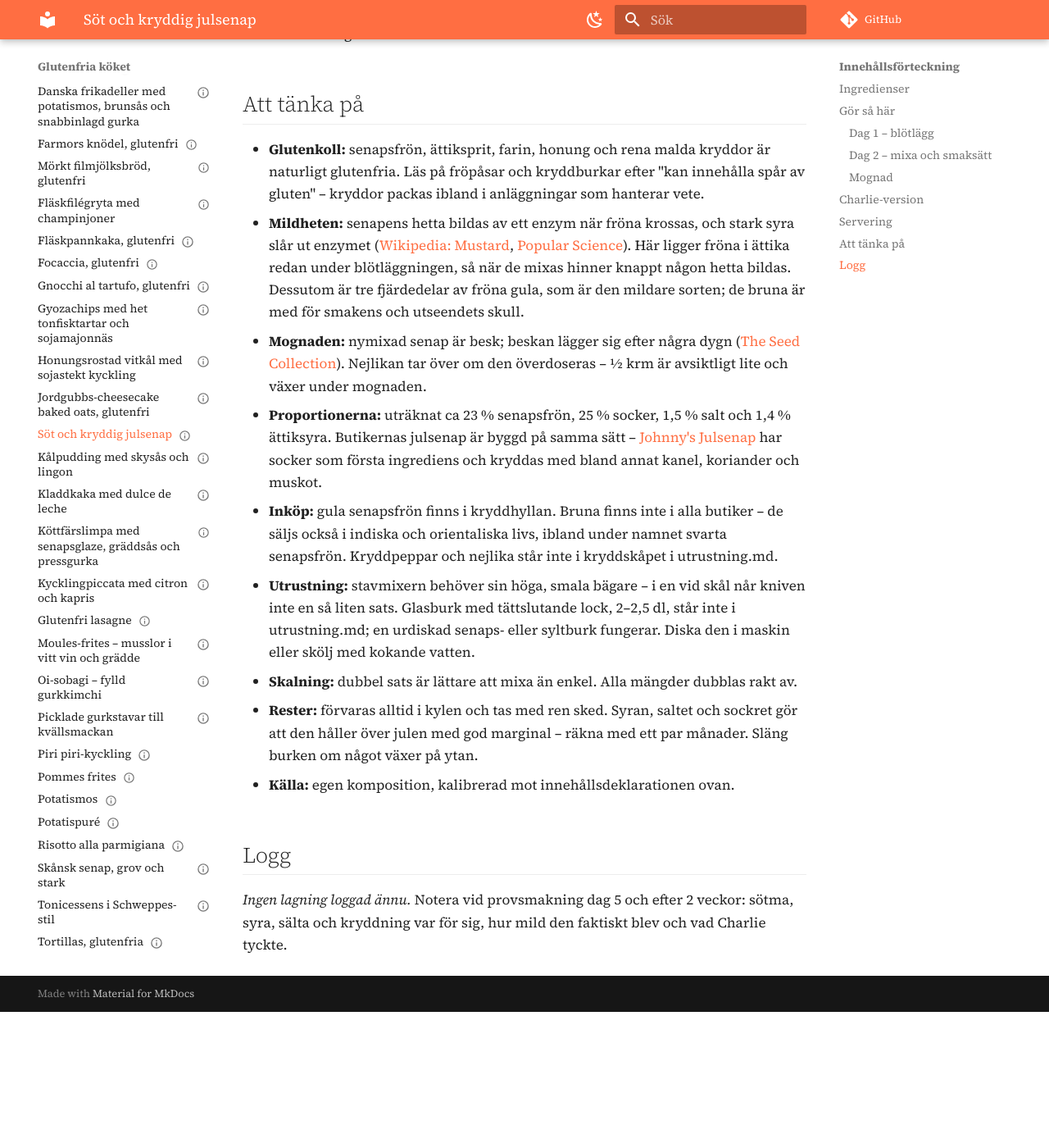
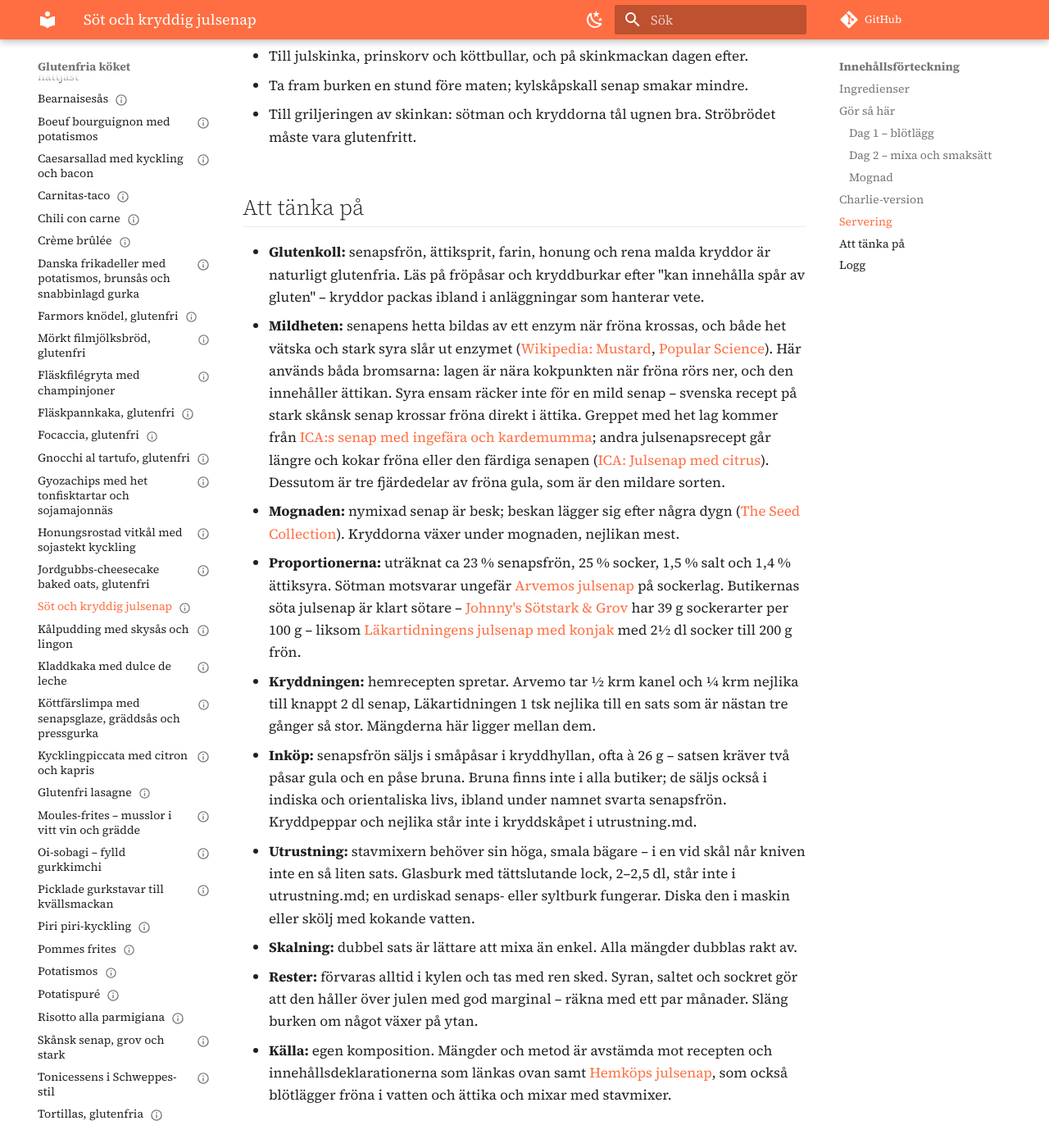
Before and after one commit to Hakan-ValidAlpha/glutenfriakocken, an MkDocs documentation site: the page built from docs/recept/julsenap-sot-kryddig.md, in a window 1280 px wide and 1400 px high, scrolled down 2182 px. Shown: the whole window at 82% size. Built offline with MkDocs 1.6.1 and Material for MkDocs 9.7.7, drawn with Linux system fonts in a browser that asks for light colours; comment, search, counter and statistics services are not loaded; before the commit the page ends 3416 px from its top, so only the background shows below that; some of the changed text lies outside the part shown.

Commit message:
julsenap: het ättikslag för mildhet, mindre kanel, avstämd mot svenska recept
Co-Authored-By: Claude Fable 5.2 <noreply@anthropic.com>
Claude-Session: https://claude.ai/code/session_012LLv3q3BGBB3qHv6YfmLxx

```diff
--- a/docs/recept/julsenap-sot-kryddig.md
+++ b/docs/recept/julsenap-sot-kryddig.md
@@ -13,22 +13,22 @@ tags: [tillbehör, senap, jul, julbord, skånskt, sött]
 
 # Söt och kryddig julsenap
 
-**ca 2 dl (1 burk) · ca 15 min aktivt + 1 dygn blötläggning och minst 5 dagars mognad · glutenfri**
+**ca 2 dl (1 burk) · ca 20 min aktivt + 1 dygn blötläggning och minst 5 dagars mognad · glutenfri**
 
-Grovkornig julsenap i skånsk stil med mest gula frön, farin, honung och en nypa julkryddor – söt och rund, med syra men utan hetta som drar i näsan. Här blötläggs fröna direkt i ättika och vatten; syran bromsar hettan redan från start. Familjens senap till julskinkan – den starka varianten är [Skånsk senap, grov och stark](skansk-senap-grov-stark.md).
+Grovkornig julsenap i skånsk stil med mest gula frön, farin, honung och en nypa julkryddor – söt och rund, med syra men utan hetta som drar i näsan. Fröna får svälla i het ättikslag; värmen och syran bromsar hettan redan från start. Familjens senap till julskinkan – den starka varianten är [Skånsk senap, grov och stark](skansk-senap-grov-stark.md).
 
 ## Ingredienser
 
 | Mängd | Ingrediens |
 |---:|---|
 | 45 g (drygt ½ dl) | gula senapsfrön |
-| 15 g (ca 1½ msk) | bruna senapsfrön |
+| 15 g (4 tsk) | bruna senapsfrön |
 | 100 g (1 dl) | vatten |
 | 30 g (2 msk) | ättiksprit 12 % |
 | 50 g | brun farin |
 | 20 g (1 msk) | flytande honung |
 | 4 g (drygt ½ tsk) | finsalt |
-| 2 krm | malen kanel |
+| 1 krm | malen kanel |
 | 1 krm | malen kryddpeppar |
 | ½ krm | malen nejlika |
 
@@ -36,18 +36,20 @@ Grovkornig julsenap i skånsk stil med mest gula frön, farin, honung och en nyp
 
 ### Dag 1 – blötlägg
 
-1. Väg upp båda sorternas frön i stavmixerns bägare. Häll på vatten och ättiksprit, rör om, täck med lock eller plastfilm och ställ i kylen 24 timmar. Fröna suger upp det mesta av vätskan och de gula blir hala och geléaktiga på ytan.
+1. Värm vatten och ättiksprit i en liten kastrull tills lagen ångar och just börjar sjuda. Ha fläkten på – varm ättika sticker i näsan. Dra kastrullen från plattan.
+2. Rör ner båda sorternas frön i den heta lagen. Låt stå i kastrullen tills den är ljummen, ca 30 minuter.
+3. Skrapa över frön och lag i stavmixerns bägare, täck med lock eller plastfilm och ställ i kylen ett dygn. Fröna suger upp det mesta av vätskan och de gula blir hala och geléaktiga på ytan.
 
 ### Dag 2 – mixa och smaksätt
 
-2. Mixa med stavmixern direkt i bägaren, i korta pulser, sammanlagt 1–2 minuter. Skrapa ner från kanterna mellan pulserna. Sluta när massan är krämig och ungefär hälften av kornen fortfarande är hela.
-3. Rör ner farin, honung, salt, kanel, kryddpeppar och nejlika. Rör en minut, låt stå 5 minuter och rör igen tills farinet har löst sig helt. Senapen är nu lös, som en tunn gröt.
-4. Skrapa över i en ren glasburk, sätt på locket och ställ i kylen. Senapen tjocknar under de första dygnen.
+4. Mixa med stavmixern direkt i bägaren, i korta pulser, sammanlagt 1–2 minuter. Skrapa ner från kanterna mellan pulserna. Sluta när massan är krämig och ungefär hälften av kornen fortfarande är hela.
+5. Rör ner farin, honung, salt, kanel, kryddpeppar och nejlika. Rör en minut, låt stå 5 minuter och rör igen tills farinet har löst sig helt. Senapen är nu lös, som en gröt.
+6. Skrapa över i en ren glasburk, sätt på locket och ställ i kylen. Senapen tjocknar under de första dygnen.
 
 ### Mognad
 
-5. Låt senapen mogna minst 5 dagar i kylen innan den äts; den är som bäst från ungefär 2 veckor. De första dagarna är den besk och kryddorna sticker ut var för sig – smaka inte av den förrän dag 5.
-6. Rör om före servering. Har den blivit för fast: rör ner kallt vatten, 1 tsk i taget.
+7. Låt senapen mogna minst 5 dagar i kylen innan den äts; den är som bäst efter 1–2 veckor. De första dagarna är den besk och kryddorna sticker ut var för sig – smaka inte av den förrän dag 5.
+8. Rör om före servering. Har den blivit för fast: rör ner kallt vatten, 1 tsk i taget.
 
 ## Charlie-version
 
@@ -62,14 +64,15 @@ Grovkornig julsenap i skånsk stil med mest gula frön, farin, honung och en nyp
 ## Att tänka på
 
 - **Glutenkoll:** senapsfrön, ättiksprit, farin, honung och rena malda kryddor är naturligt glutenfria. Läs på fröpåsar och kryddburkar efter "kan innehålla spår av gluten" – kryddor packas ibland i anläggningar som hanterar vete.
-- **Mildheten:** senapens hetta bildas av ett enzym när fröna krossas, och stark syra slår ut enzymet ([Wikipedia: Mustard](https://en.wikipedia.org/wiki/Mustard_%28condiment%29), [Popular Science](https://www.popsci.com/diy/how-to-make-mustard/)). Här ligger fröna i ättika redan under blötläggningen, så när de mixas hinner knappt någon hetta bildas. Dessutom är tre fjärdedelar av fröna gula, som är den mildare sorten; de bruna är med för smakens och utseendets skull.
-- **Mognaden:** nymixad senap är besk; beskan lägger sig efter några dygn ([The Seed Collection](https://www.theseedcollection.com.au/How-to-Make-Mustard-Condiment)). Nejlikan tar över om den överdoseras – ½ krm är avsiktligt lite och växer under mognaden.
-- **Proportionerna:** uträknat ca 23 % senapsfrön, 25 % socker, 1,5 % salt och 1,4 % ättiksyra. Butikernas julsenap är byggd på samma sätt – [Johnny's Julsenap](https://handla.ica.se/produkt/1519306) har socker som första ingrediens och kryddas med bland annat kanel, koriander och muskot.
-- **Inköp:** gula senapsfrön finns i kryddhyllan. Bruna finns inte i alla butiker – de säljs också i indiska och orientaliska livs, ibland under namnet svarta senapsfrön. Kryddpeppar och nejlika står inte i kryddskåpet i utrustning.md.
+- **Mildheten:** senapens hetta bildas av ett enzym när fröna krossas, och både het vätska och stark syra slår ut enzymet ([Wikipedia: Mustard](https://en.wikipedia.org/wiki/Mustard_%28condiment%29), [Popular Science](https://www.popsci.com/diy/how-to-make-mustard/)). Här används båda bromsarna: lagen är nära kokpunkten när fröna rörs ner, och den innehåller ättikan. Syra ensam räcker inte för en mild senap – svenska recept på stark skånsk senap krossar fröna direkt i ättika. Greppet med het lag kommer från [ICA:s senap med ingefära och kardemumma](https://www.ica.se/recept/hemgjord-senap-med-smak-av-ingefara-och-kardemumma-720931/); andra julsenapsrecept går längre och kokar fröna eller den färdiga senapen ([ICA: Julsenap med citrus](https://www.ica.se/recept/julsenap-med-citrus-717982/)). Dessutom är tre fjärdedelar av fröna gula, som är den mildare sorten.
+- **Mognaden:** nymixad senap är besk; beskan lägger sig efter några dygn ([The Seed Collection](https://www.theseedcollection.com.au/How-to-Make-Mustard-Condiment)). Kryddorna växer under mognaden, nejlikan mest.
+- **Proportionerna:** uträknat ca 23 % senapsfrön, 25 % socker, 1,5 % salt och 1,4 % ättiksyra. Sötman motsvarar ungefär [Arvemos julsenap](https://arvemo.wordpress.com/) på sockerlag. Butikernas söta julsenap är klart sötare – [Johnny's Sötstark & Grov](https://handla.ica.se/handla/produkt/senap-sotstark---grov-500g-johnnys-id_p_7392031000078) har 39 g sockerarter per 100 g – liksom [Läkartidningens julsenap med konjak](https://lakartidningen.se/kultur/morfars-julsenap-fran-1942-smakar-ljuvligt-an-i-dag/) med 2½ dl socker till 200 g frön.
+- **Kryddningen:** hemrecepten spretar. Arvemo tar ½ krm kanel och ¼ krm nejlika till knappt 2 dl senap, Läkartidningen 1 tsk nejlika till en sats som är nästan tre gånger så stor. Mängderna här ligger mellan dem.
+- **Inköp:** senapsfrön säljs i småpåsar i kryddhyllan, ofta à 26 g – satsen kräver två påsar gula och en påse bruna. Bruna finns inte i alla butiker; de säljs också i indiska och orientaliska livs, ibland under namnet svarta senapsfrön. Kryddpeppar och nejlika står inte i kryddskåpet i utrustning.md.
 - **Utrustning:** stavmixern behöver sin höga, smala bägare – i en vid skål når kniven inte en så liten sats. Glasburk med tättslutande lock, 2–2,5 dl, står inte i utrustning.md; en urdiskad senaps- eller syltburk fungerar. Diska den i maskin eller skölj med kokande vatten.
 - **Skalning:** dubbel sats är lättare att mixa än enkel. Alla mängder dubblas rakt av.
 - **Rester:** förvaras alltid i kylen och tas med ren sked. Syran, saltet och sockret gör att den håller över julen med god marginal – räkna med ett par månader. Släng burken om något växer på ytan.
-- **Källa:** egen komposition, kalibrerad mot innehållsdeklarationen ovan.
+- **Källa:** egen komposition. Mängder och metod är avstämda mot recepten och innehållsdeklarationerna som länkas ovan samt [Hemköps julsenap](https://www.hemkop.se/recept/hemgjord_senap), som också blötlägger fröna i vatten och ättika och mixar med stavmixer.
 
 ## Logg
 
```
Also changed, not shown: other parts of docs/recept/julsenap-sot-kryddig.md (+1 -1 lines).
